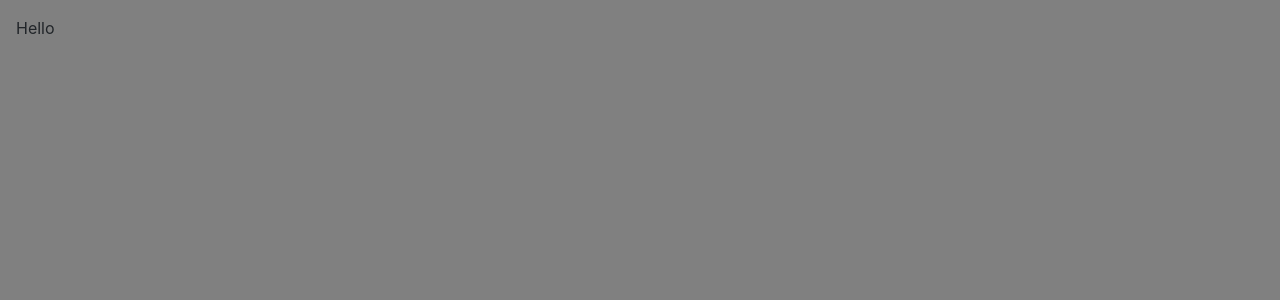
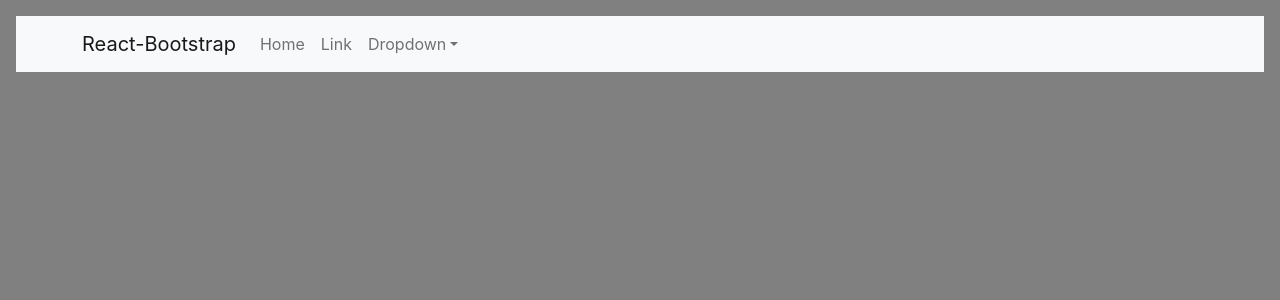
Before and after one commit to GRANDMAC96/twitter_app, a React (Create React App) app: page / in a window 1280 px wide. Shown: the top 300 px of the page. Built offline with nearby package versions, Linux system fonts and the light colour scheme.

Commit message:
created header component and imported it to app.js

```diff
--- a/src/components/App.js
+++ b/src/components/App.js
@@ -1,11 +1,10 @@
 import React from "react";
+import Header from "./Header";
 
 class App extends React.Component {
   render() {
     return (
-      <div>
-        Hello
-      </div>
+      <Header />
     );
   }
 }
--- a/src/components/Header.js
+++ b/src/components/Header.js
@@ -1,11 +1,30 @@
 import React from 'react';
-
+import Navbar from 'react-bootstrap/Navbar';
+import Nav from 'react-bootstrap/Nav';
+import NavDropdown from 'react-bootstrap/NavDropdown';
+import Container from 'react-bootstrap/Container';
 class Header extends React.Component {
     render() {
         return (
-            <div>
-
-            </div>
+            <Navbar bg="light" expand="lg">
+                <Container>
+                    <Navbar.Brand href="#home">React-Bootstrap</Navbar.Brand>
+                    <Navbar.Toggle aria-controls="basic-navbar-nav" />
+                    <Navbar.Collapse id="basic-navbar-nav">
+                        <Nav className="me-auto">
+                            <Nav.Link href="#home">Home</Nav.Link>
+                            <Nav.Link href="#link">Link</Nav.Link>
+                            <NavDropdown title="Dropdown" id="basic-nav-dropdown">
+                                <NavDropdown.Item href="#action/3.1">Action</NavDropdown.Item>
+                                <NavDropdown.Item href="#action/3.2">Another action</NavDropdown.Item>
+                                <NavDropdown.Item href="#action/3.3">Something</NavDropdown.Item>
+                                <NavDropdown.Divider />
+                                <NavDropdown.Item href="#action/3.4">Separated link</NavDropdown.Item>
+                            </NavDropdown>
+                        </Nav>
+                    </Navbar.Collapse>
+                </Container>
+            </Navbar>
         );
     }
 }
```
